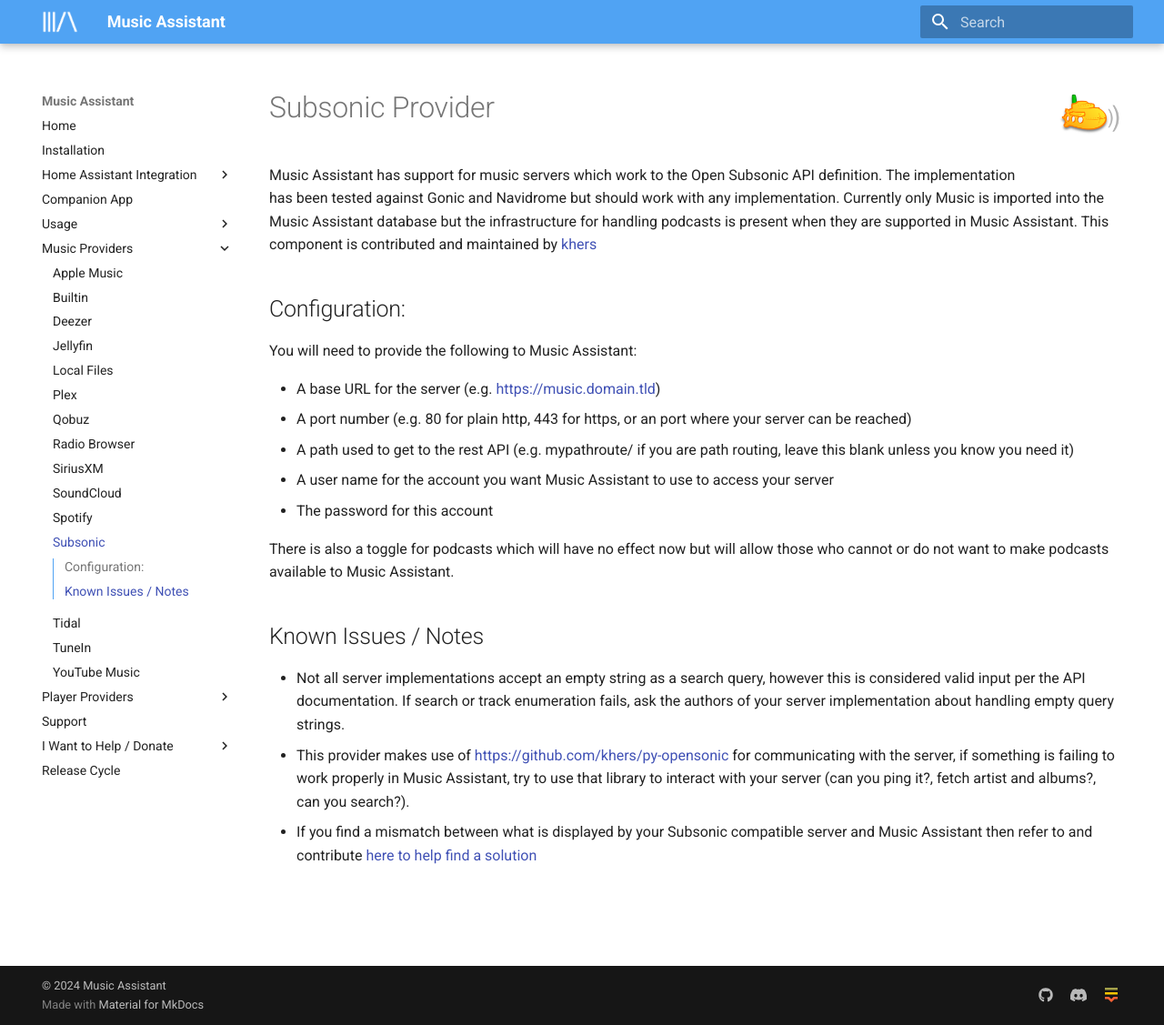
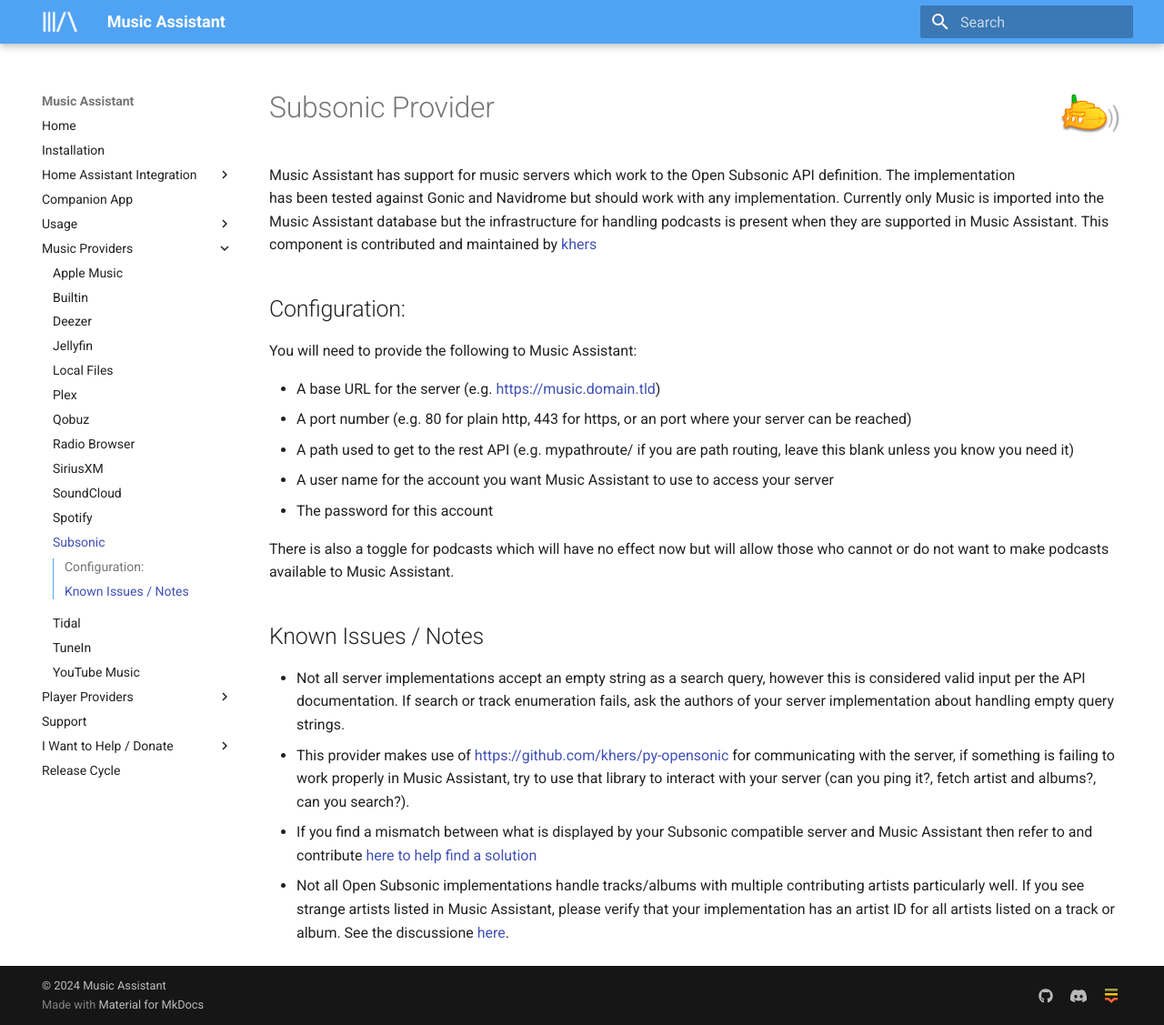
Before and after one commit to pwbriggs/music-assistant.github.io, an MkDocs documentation site: the page built from docs/music-providers/subsonic.md, in a window 1280 px wide and 1127 px high. Shown: the whole window at 91% size. Built offline with MkDocs 1.6.1 and Material for MkDocs 9.7.7, drawn with Linux system fonts in a browser that asks for light colours.

Commit message:
Note strange artists listed and the potential cause
Add a note that describes a possible cause when MA shows strange artists for a track.

```diff
--- a/docs/music-providers/subsonic.md
+++ b/docs/music-providers/subsonic.md
@@ -17,3 +17,4 @@
 - Not all server implementations accept an empty string as a search query, however this is considered valid input per the API documentation. If search or track enumeration fails, ask the authors of your server implementation about handling empty query strings.
 - This provider makes use of https://github.com/khers/py-opensonic for communicating with the server, if something is failing to work properly in Music Assistant, try to use that library to interact with your server (can you ping it?, fetch artist and albums?, can you search?).
 - If you find a mismatch between what is displayed by your Subsonic compatible server and Music Assistant then refer to and contribute [here to help find a solution](https://github.com/music-assistant/hass-music-assistant/issues/2192)
+- Not all Open Subsonic implementations handle tracks/albums with multiple contributing artists particularly well. If you see strange artists listed in Music Assistant, please verify that your implementation has an artist ID for all artists listed on a track or album. See the discussione [here](https://github.com/music-assistant/hass-music-assistant/issues/2965).
```
